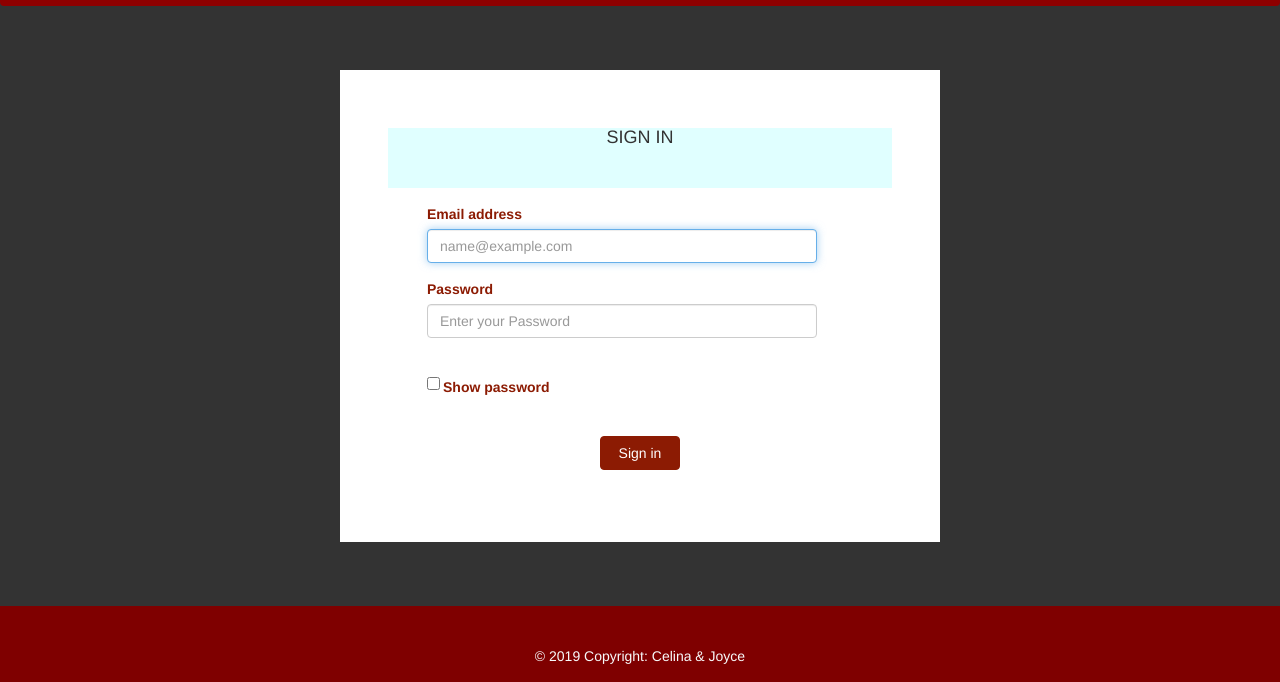
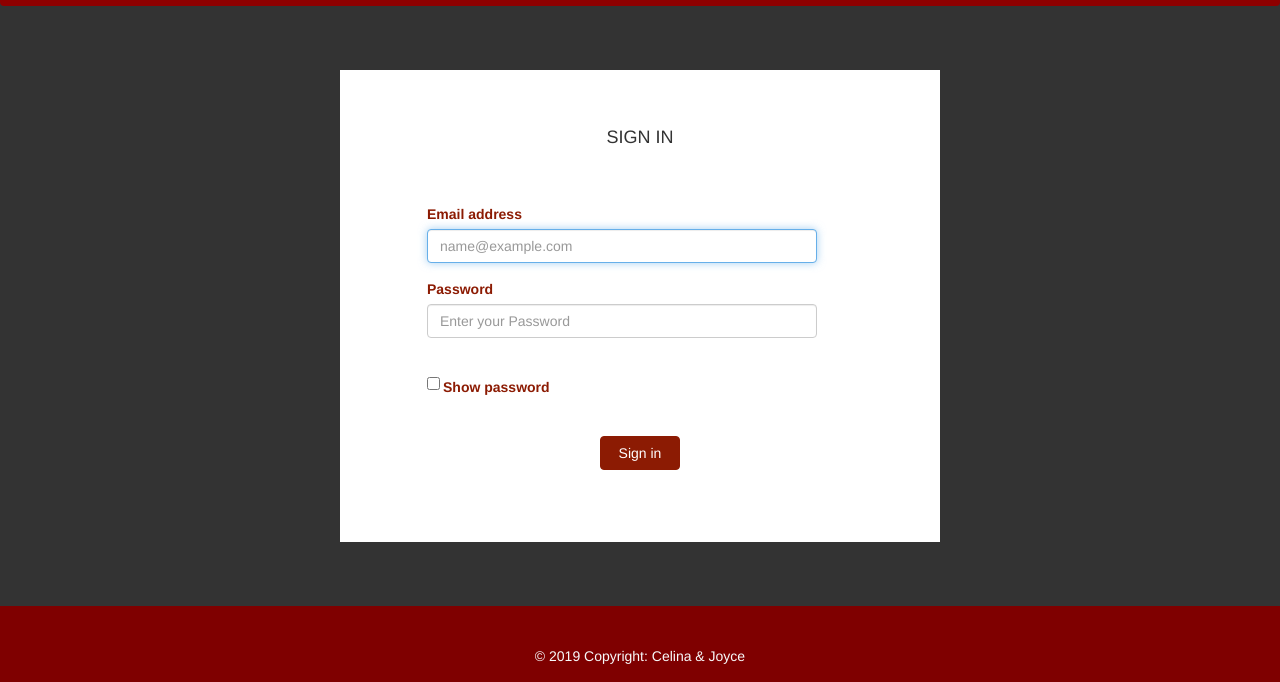
Before and after one commit to jian0084/pizza-front, a plain HTML site: page sign-in.html in a window 1280 px wide. Shown: the part 174-856 px from the top of the page. Drawn offline with nearby package versions, Linux system fonts and the light colour scheme; a web font is replaced by a local one.

Commit message:
changed back the background color of h4.

```diff
--- a/css/main.css
+++ b/css/main.css
@@ -286,7 +286,6 @@ main {
 }
 
 h4 {
-    background-color: lightcyan;
     margin-bottom: 0;
     height: 60px;
 }
```
